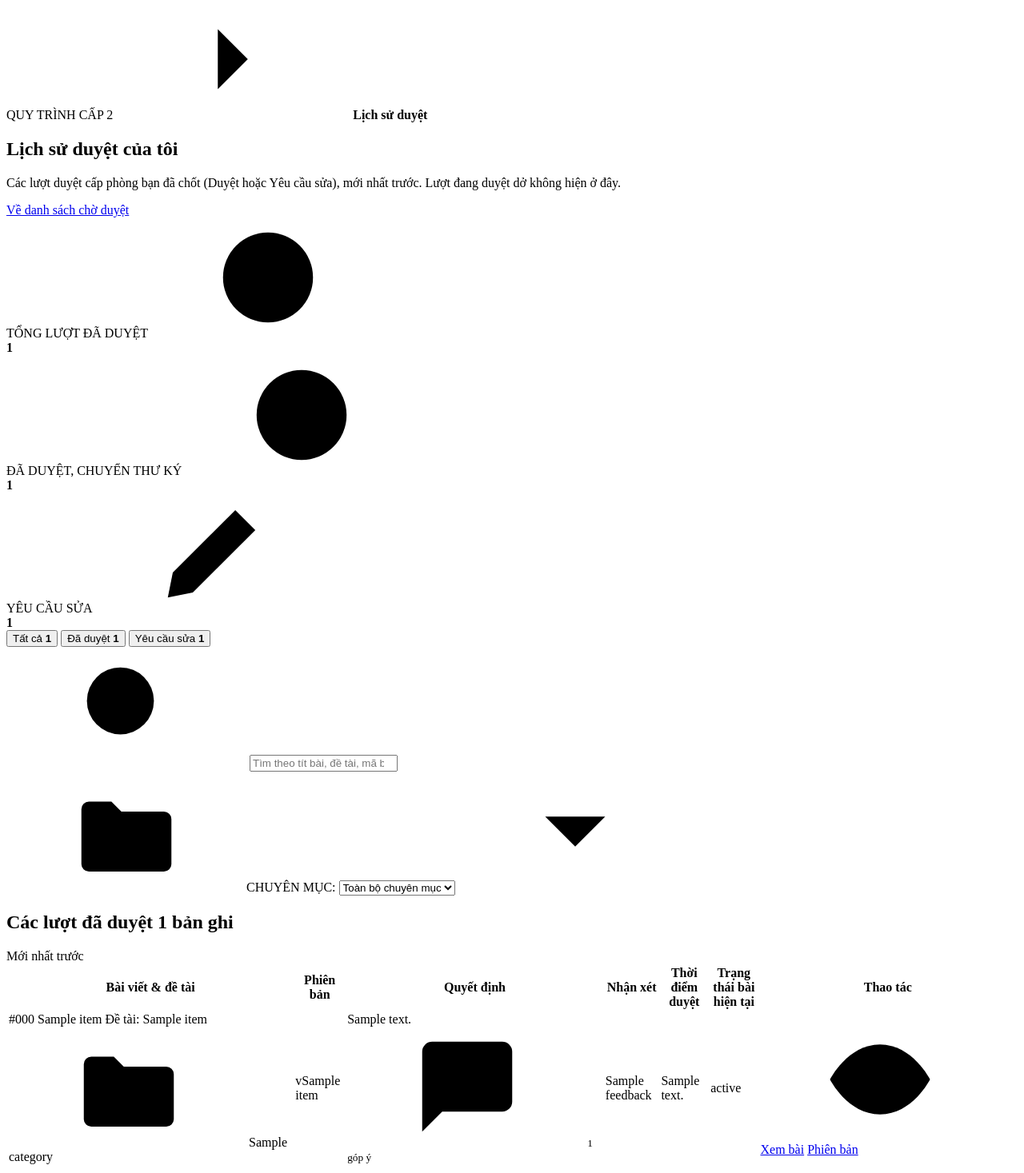
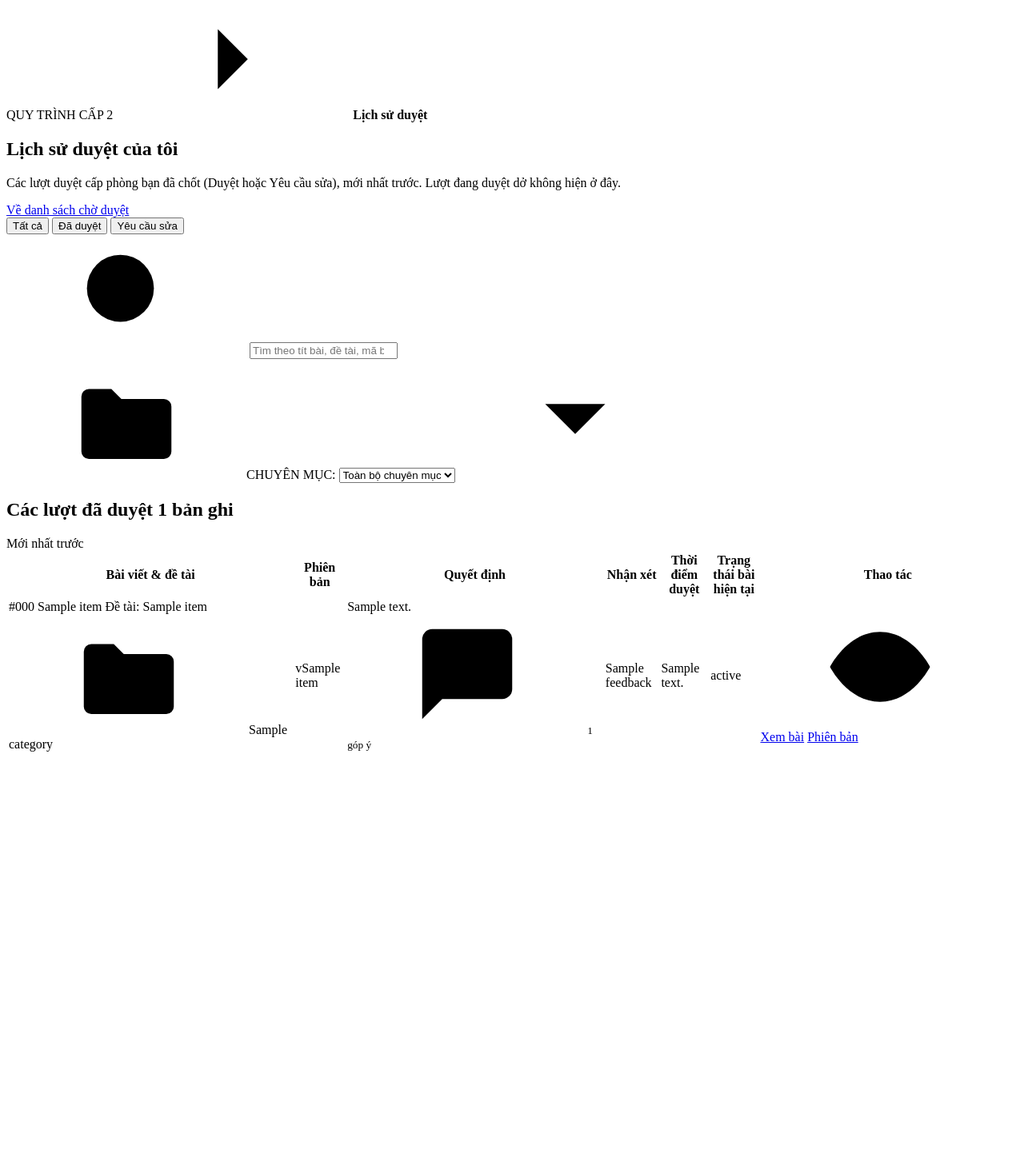
Before and after one commit to Hungnq04/Electronic-Newspaper-System, a Spring app: template src/main/resources/templates/department_head/review-history.html in a window 1280 px wide. Shown: the part 220-1687 px from the top of the page at 80% size. After the commit the page ends 1160 px from the top, so only its background shows below. Run offline with Thymeleaf, Linux system fonts and the light colour scheme; the template is opened without the code that fills it: most values are stand-ins (such as "Sample title", 1, 10 or a date in 2020); data that the repository does not hold is empty; some of the project's set-up classes (security, data sources, template engines, error pages and the like) are left out, and stand-ins take their place; database files in the repository are not loaded.

Commit message:
sửa màn lịch sử

```diff
--- a/src/main/java/com/group6/electronic_drafting_system/dto/DepartmentHead/ReviewHistoryPageDTO.java
+++ b/src/main/java/com/group6/electronic_drafting_system/dto/DepartmentHead/ReviewHistoryPageDTO.java
@@ -8,7 +8,7 @@ import lombok.Getter;
 //
 // TẠO Ở ĐÂU: DepartmentHeadServiceImpl.getReviewHistory(email)
 // GỬI SANG HTML: DepartmentHeadController.reviewHistory() -> model.addAttribute("history", ...)
-// HTML ĐỌC:  ${history.displayName}, ${history.items}, ${history.approvedCount}...
+// HTML ĐỌC:  ${history.displayName}, ${history.items}, ${history.categories}...
 @Getter
 @Builder
 public class ReviewHistoryPageDTO {
@@ -17,7 +17,4 @@ public class ReviewHistoryPageDTO {
     private String userInitials;             // chữ viết tắt trên avatar, ví dụ "NH"
     private List<ReviewHistoryItemDTO> items; // các dòng của bảng, mới nhất trước
     private List<String> categories;         // các chuyên mục có trong bảng (không trùng, A -> Z) cho ô lọc
-    private long totalCount;                 // tổng số lượt đã duyệt
-    private long approvedCount;              // số lượt "Đã duyệt"
-    private long revisionCount;              // số lượt "Yêu cầu sửa"
 }
--- a/src/main/resources/static/department_head/css/department-head-review-history.css
+++ b/src/main/resources/static/department_head/css/department-head-review-history.css
@@ -1,9 +1,5 @@
 /* Màn "Lịch sử duyệt" (templates/department_head/review-history.html).
    Phần lớn giao diện dùng chung reporter-tasks.css (class rp-). File này chỉ thêm vài chi tiết riêng. */
-
-/* 3 ô số liệu (rp-stats mặc định chia 4 cột) */
-.rh-stats { grid-template-columns: repeat(3, minmax(0, 1fr)); }
-@media (max-width: 720px) { .rh-stats { grid-template-columns: 1fr; } }
 
 /* Dòng "Đề tài: ..." dưới tít bài */
 .rh-topic { display: block; margin-bottom: 4px; color: var(--rp-muted); font-size: 12px; }
--- a/src/main/resources/templates/department_head/review-history.html
+++ b/src/main/resources/templates/department_head/review-history.html
@@ -14,8 +14,6 @@
     <svg class="rp-svg-sprite" xmlns="http://www.w3.org/2000/svg" aria-hidden="true" focusable="false">
         <symbol id="rh-icon-search" viewBox="0 0 24 24"><circle cx="10.8" cy="10.8" r="6.7"/><path d="m16 16 4.5 4.5"/></symbol>
         <symbol id="rh-icon-clock" viewBox="0 0 24 24"><circle cx="12" cy="12" r="9"/><path d="M12 7v5l3.5 2"/></symbol>
-        <symbol id="rh-icon-check-circle" viewBox="0 0 24 24"><circle cx="12" cy="12" r="9"/><path d="m8 12 2.5 2.5L16.5 9"/></symbol>
-        <symbol id="rh-icon-edit" viewBox="0 0 24 24"><path d="M12 20h9"/><path d="m16.5 3.5 4 4L8 20l-5 1 1-5Z"/></symbol>
         <symbol id="rh-icon-folder" viewBox="0 0 24 24"><path d="M3 7.5A1.5 1.5 0 0 1 4.5 6H9l2 2h8.5A1.5 1.5 0 0 1 21 9.5v9a1.5 1.5 0 0 1-1.5 1.5h-15A1.5 1.5 0 0 1 3 18.5Z"/></symbol>
         <symbol id="rh-icon-chevron-right" viewBox="0 0 24 24"><path d="m9 18 6-6-6-6"/></symbol>
         <symbol id="rh-icon-chevron-down" viewBox="0 0 24 24"><path d="m6 9 6 6 6-6"/></symbol>
@@ -42,30 +40,14 @@
                 </div>
             </div>
 
-            <!-- 3 ô số liệu: tổng / đã duyệt / yêu cầu sửa (tính ở DepartmentHeadServiceImpl.getReviewHistory, BƯỚC 4) -->
-            <section class="rp-stats rh-stats" aria-label="Số liệu lịch sử duyệt">
-                <article class="rp-stat">
-                    <div class="rp-stat-head"><span>TỔNG LƯỢT ĐÃ DUYỆT</span><span class="rp-stat-icon"><svg class="rp-icon"><use href="#rh-icon-clock"></use></svg></span></div>
-                    <strong class="rp-stat-value" th:text="${history.totalCount}">12</strong>
-                </article>
-                <article class="rp-stat rp-stat--success">
-                    <div class="rp-stat-head"><span>ĐÃ DUYỆT, CHUYỂN THƯ KÝ</span><span class="rp-stat-icon"><svg class="rp-icon"><use href="#rh-icon-check-circle"></use></svg></span></div>
-                    <strong class="rp-stat-value" th:text="${history.approvedCount}">8</strong>
-                </article>
-                <article class="rp-stat rp-stat--warning">
-                    <div class="rp-stat-head"><span>YÊU CẦU SỬA</span><span class="rp-stat-icon"><svg class="rp-icon"><use href="#rh-icon-edit"></use></svg></span></div>
-                    <strong class="rp-stat-value" th:text="${history.revisionCount}">4</strong>
-                </article>
-            </section>
-
             <!-- Bộ lọc: chỉ ẩn / hiện dòng trên trình duyệt (JS), không tải lại trang -->
             <section class="rp-filter-panel" aria-label="Bộ lọc lịch sử duyệt" th:unless="${#lists.isEmpty(history.items)}">
                 <div class="rp-filter-top">
                     <div class="rp-view-switch" role="group" aria-label="Lọc theo quyết định">
                         <!-- data-rh-decision: all = tất cả, approved = Đã duyệt, revision = Yêu cầu sửa -->
-                        <button class="is-active" type="button" data-rh-decision="all">Tất cả <b th:text="${history.totalCount}">12</b></button>
-                        <button type="button" data-rh-decision="approved">Đã duyệt <b th:text="${history.approvedCount}">8</b></button>
-                        <button type="button" data-rh-decision="revision">Yêu cầu sửa <b th:text="${history.revisionCount}">4</b></button>
+                        <button class="is-active" type="button" data-rh-decision="all">Tất cả</button>
+                        <button type="button" data-rh-decision="approved">Đã duyệt</button>
+                        <button type="button" data-rh-decision="revision">Yêu cầu sửa</button>
                     </div>
                     <label class="rp-filter-search">
                         <svg class="rp-icon"><use href="#rh-icon-search"></use></svg>
@@ -83,7 +65,7 @@
 
             <section class="rp-card">
                 <div class="rp-card-head">
-                    <h2>Các lượt đã duyệt <span class="rp-count-pill"><b id="rh-visible-count" th:text="${history.totalCount}">12</b> bản ghi</span></h2>
+                    <h2>Các lượt đã duyệt <span class="rp-count-pill"><b id="rh-visible-count" th:text="${#lists.size(history.items)}">12</b> bản ghi</span></h2>
                     <span class="rp-sort-note">Mới nhất trước</span>
                 </div>
 
```
Also changed, not shown: src/main/java/com/group6/electronic_drafting_system/service/impl/DepartmentHeadServiceImpl.java (+2 -13 lines).
